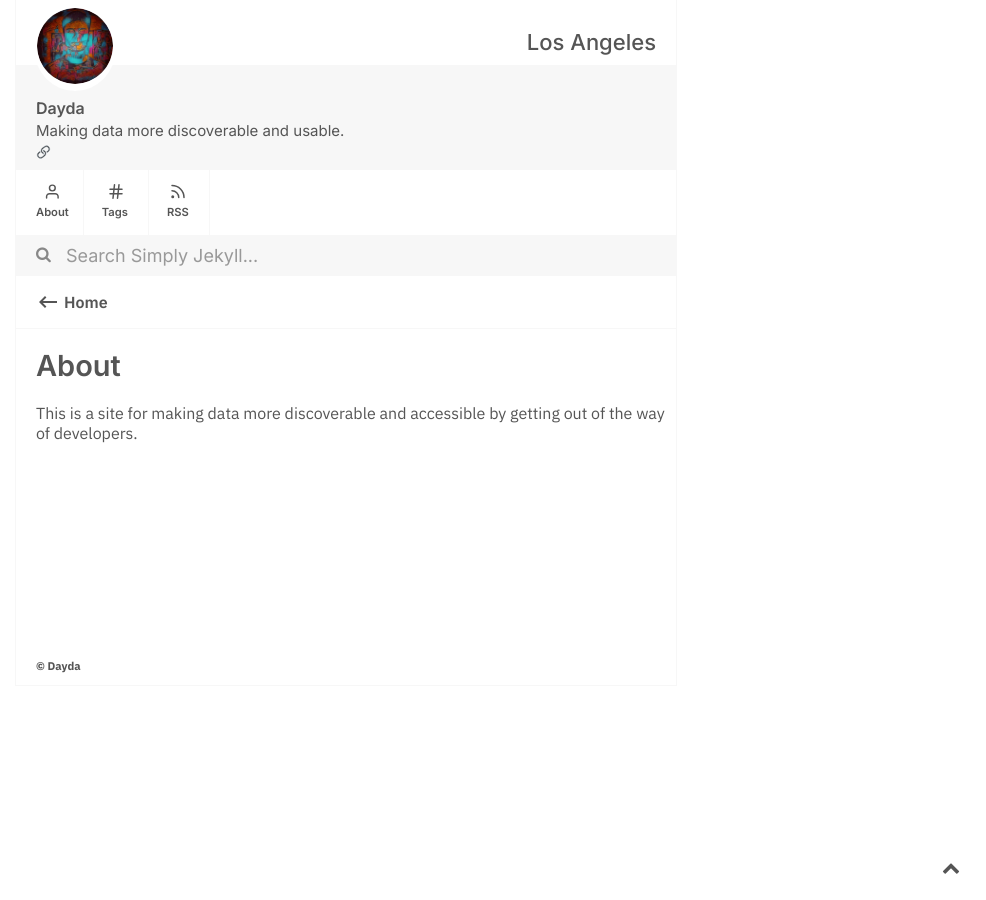
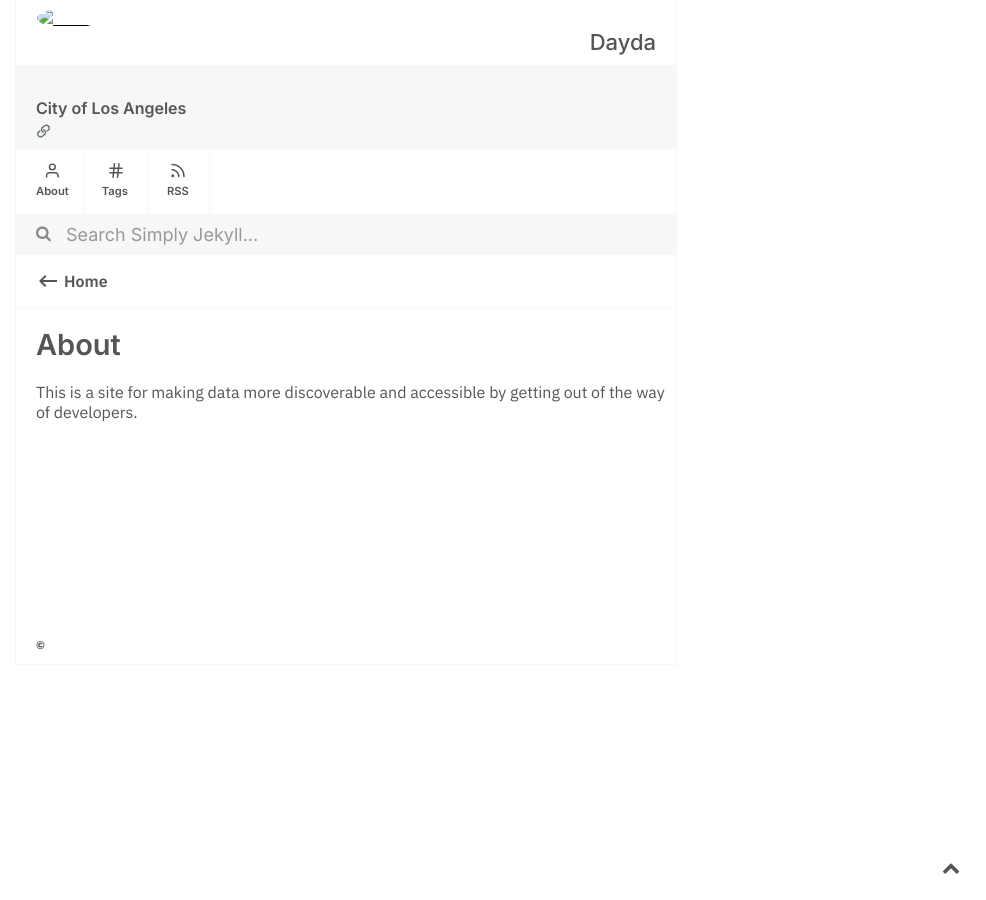
Before and after one commit to dayda-entities/city-of-los-angeles, a Jekyll site: the page built from about.md, in a window 1280 px wide. Shown: the whole page, without its empty margins (294-1280 px from the left). Built offline with Jekyll 4.4.1, drawn with Linux system fonts in a browser that asks for light colours; part of the change alters nothing that is shown.

Commit message:
Publish Data

```diff
--- a/_config.yml
+++ b/_config.yml
@@ -1,30 +1,19 @@
-title: Los Angeles
-name: Dayda
-user_description: Making data more discoverable and usable.
-notes_url: "https://simply-jekyll.netlify.app"
-profile_pic: /assets/img/profile.png
+title: Dayda
+name: City of Los Angeles
+description: >-
+  This is a catalog of datasets organized and made more accessible from the City
+  of Los Angeles, providing simple dowloadable CSV and JSON files, as well as
+  Postman Collections you can use as part of workflows and other automation.
+about: This is all about the entity.
+source_url: 'http://example.com'
+source_contact_type: general
+source_phone: +1 555-555-5555
+source_email: info@example.com
+source_catalog: data.gov
+profile_pic: ''
 favicon: /assets/img/favicon.png
-copyright_name: Dayda
-baseurl: "/"
-url: http://127.0.0.1:4000/
+url: 'http://city-of-los-angeles.dayda.org'
 encoding: utf-8
-
-theme: null
-plugins:
-  - jekyll-feed
-  - jekyll-sitemap
-
+paginate: 25
+paginate_path: '/page:num/'
 markdown: kramdown
-
-kramdown:
-  input: GFM
-  hard_wrap: false
-  math_engine: mathjax
-  smart_quotes: ["apos", "apos", "quot", "quot"]
-  syntax_highlighter: rouge
-
-sass:
-  style: compressed
-
-disqus:
-  shortname: raghuveerdotnet
```
